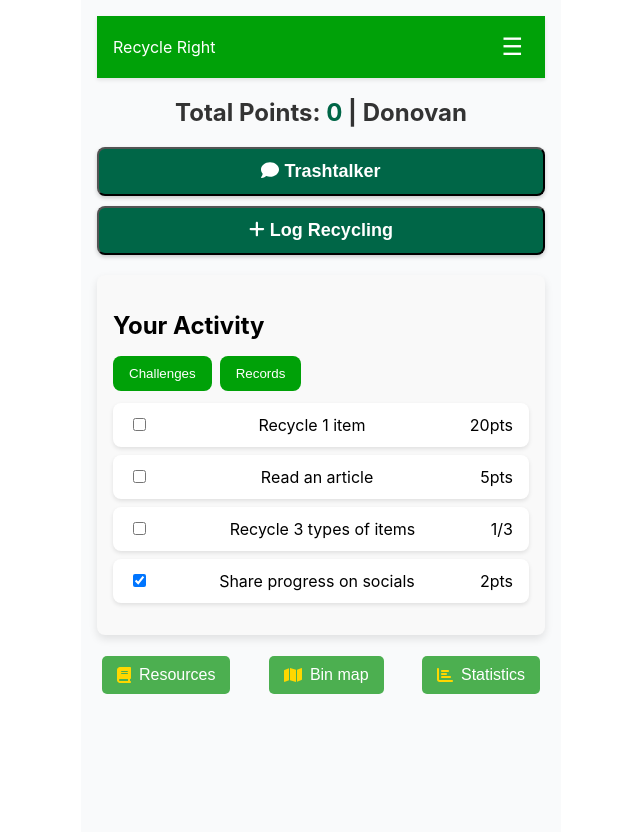
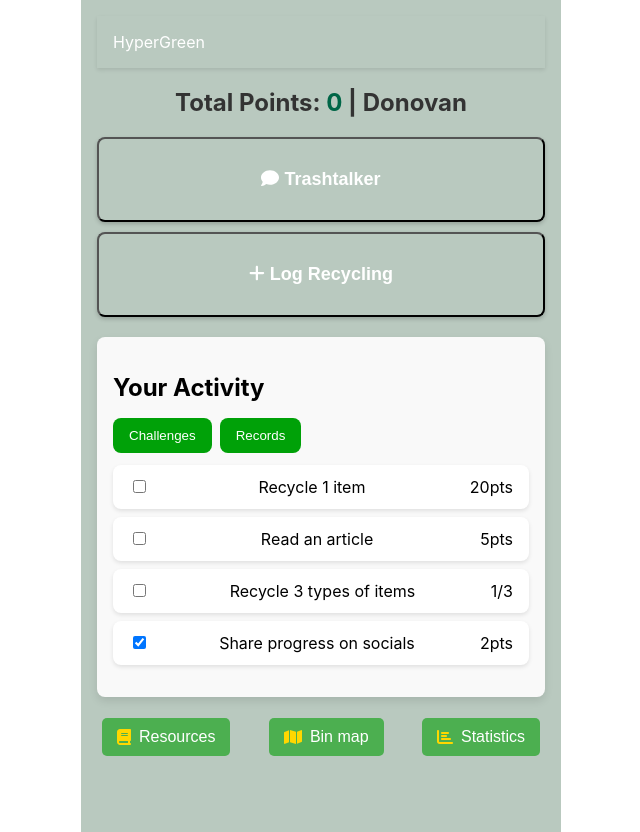
Before and after one commit to JinX-DCed/recycle-right, a React (Create React App) app in the folder recycle-right-frontend/: page / in a window 1280 px wide. Shown: the whole page, without its empty margins (319-959 px from the left). Built offline with nearby package versions, Linux system fonts and the light colour scheme.

Commit message:
[JJ] Change color

```diff
--- a/recycle-right-frontend/src/App.tsx
+++ b/recycle-right-frontend/src/App.tsx
@@ -22,15 +22,15 @@ const Container = styled.div`
   max-width: 28rem;
   margin: 0 auto;
   padding: 1rem;
-  background-color: #f9fafb;
+  background-color: #B9C9BF;
   min-height: 100vh;
 `;
 
 const LRButton = styled.button`
-  background-color: #006647;
+  background-color: #B9C9BF;
   color: white;
   width: 100%;
-  padding: 12px;
+  padding: 30px;
   border-radius: 8px;
   box-shadow: 0 2px 4px rgba(0, 0, 0, 0.2);
   font-size: 18px;
@@ -39,7 +39,7 @@ const LRButton = styled.button`
   transition: background-color 0.3s, transform 0.2s;
 
   &:hover {
-    background-color: #25eb92;
+    background-color: #9cffd3;
     transform: translateY(-2px);
   }
 
@@ -49,10 +49,10 @@ const LRButton = styled.button`
 `;
 
 const TTButton = styled.button`
-  background-color: #006647;
+  background-color: #B9C9BF;
   color: white;
   width: 100%;
-  padding: 12px;
+  padding: 30px;
   border-radius: 8px;
   box-shadow: 0 2px 4px rgba(0, 0, 0, 0.2);
   font-size: 18px;
@@ -61,7 +61,7 @@ const TTButton = styled.button`
   transition: background-color 0.3s, transform 0.2s;
 
   &:hover {
-    background-color: #25eb92;
+    background-color: #9cffd3;
     transform: translateY(-2px);
   }
 
@@ -99,7 +99,7 @@ interface RecycleRightContextType {
 // Create a context for sharing recognized item data and functions across components
 export const RecycleRightContext = createContext<RecycleRightContextType>({
 	recognizedItem: null,
-  updateTotalPoints: () => {}
+	updateTotalPoints: () => { }
 });
 
 const App = () => {
--- a/recycle-right-frontend/src/components/Header.tsx
+++ b/recycle-right-frontend/src/components/Header.tsx
@@ -2,7 +2,7 @@ import styled from "styled-components";
 import { useState } from "react";
 
 const Navbar = styled.div`
-  background-color: #00a108;
+  background-color: #B9C9BF;
   color: white;
   padding: 16px;
   display: flex;
@@ -11,16 +11,16 @@ const Navbar = styled.div`
   box-shadow: 0 2px 4px rgba(0, 0, 0, 0.1);
 `;
 
-const HamburgerButton = styled.button`
-  background: none;
-  border: none;
-  color: white;
-  font-size: 24px;
-  cursor: pointer;
-  &:focus {
-    outline: none;
-  }
-`;
+// const HamburgerButton = styled.button`
+//   background: none;
+//   border: none;
+//   color: white;
+//   font-size: 24px;
+//   cursor: pointer;
+//   &:focus {
+//     outline: none;
+//   }
+// `;
 
 const ModalOverlay = styled.div`
   position: fixed;
@@ -57,22 +57,22 @@ const DropdownItem = styled.div`
 const Header = () => {
 	const [isOpen, setIsOpen] = useState(false);
 
-  const toggleDropdown = () => {
-    setIsOpen(!isOpen);
-  };
+	// const toggleDropdown = () => {
+	// 	setIsOpen(!isOpen);
+	// };
 
 	return (
 		<>
 			<Navbar>
-        <div>Recycle Right</div>
+				<div>HyperGreen</div>
 				<div style={{ position: "relative" }}>
-          <HamburgerButton onClick={toggleDropdown}>&#9776;</HamburgerButton>
+					{/* <HamburgerButton onClick={toggleDropdown}>&#9776;</HamburgerButton> */}
 					{isOpen && (
 						<ModalOverlay onClick={() => setIsOpen(false)}>
 							<DropdownMenu onClick={(e) => e.stopPropagation()}>
-                <DropdownItem>Option 1</DropdownItem>
-                <DropdownItem>Option 2</DropdownItem>
-                <DropdownItem>Option 3</DropdownItem>
+								<DropdownItem>Trashtalker</DropdownItem>
+								<DropdownItem>Log Recycling</DropdownItem>
+								<DropdownItem>Bin Map</DropdownItem>
 							</DropdownMenu>
 						</ModalOverlay>
 					)}
```
Lines whose indentation alone changed are shown as unchanged.
